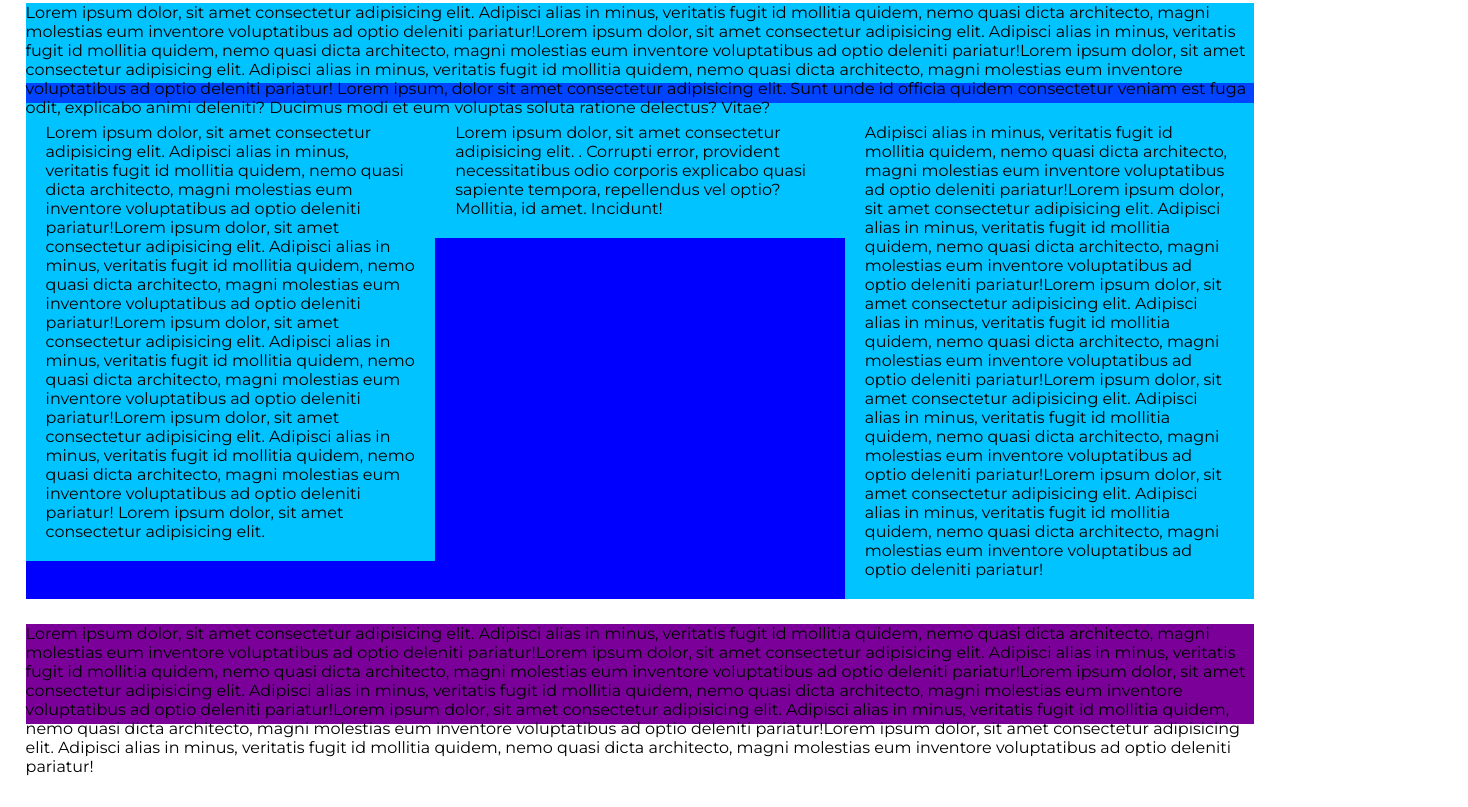
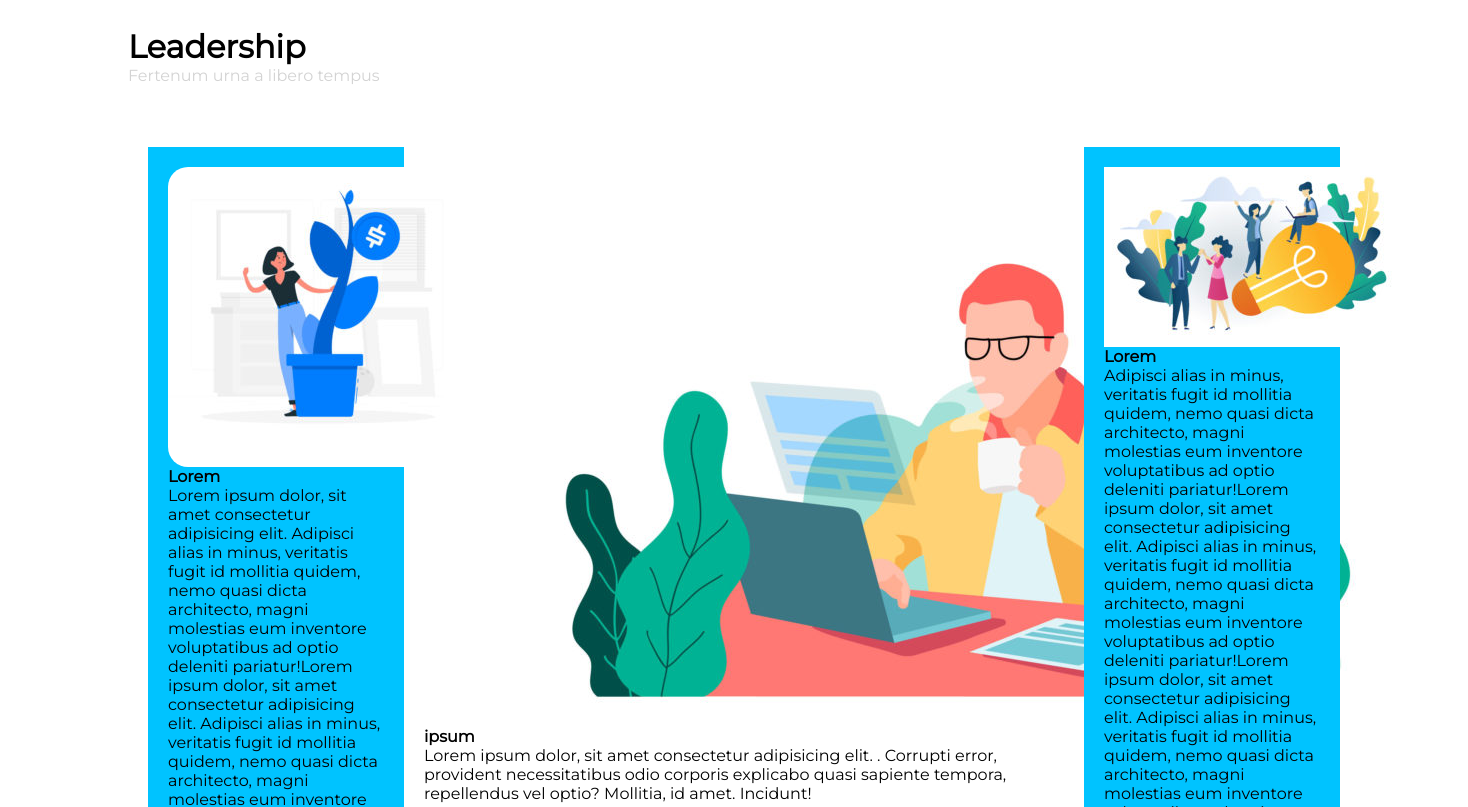
Before and after one commit to sonni46/htmlcss-wp, a plain HTML site: page index.html in a window 1280 px wide. Shown: the part 673-1480 px from the top of the page, 1468 px wide, since content can reach past the window. Before the commit the page ends 1449 px from the top, so only its background shows below. Drawn offline with Linux system fonts and the light colour scheme.

Commit message:
aggiornamento

```diff
--- a/css/style.css
+++ b/css/style.css
@@ -7,7 +7,7 @@
 .beck {
     /* background-color: rgb(216, 122, 240); */
     height: 100px;
-    margin: auto 20% ;
+    margin: auto 10% ;
 }
 .beck .logo {
    height: 70px;
@@ -17,8 +17,6 @@
 
 .menu{
     padding-top: 40px;
-
-
 }
 .nav li {
     display:inline;
@@ -32,7 +30,7 @@
     text-decoration:none;
     color: lightgray;
 }
-
+/* banner  */
 main{
     margin-top: 50px;
 
@@ -40,7 +38,7 @@ main{
 .int-banner {
     /* background-color: burlywood; */
     height: 500px;
-    margin: auto 20% ;
+    margin: auto 10% ;
     position: relative;
 
 }
@@ -68,24 +66,52 @@ main{
     padding-bottom: 5%;
     color: white;
 }
+/* banner  */
+
 .container {
-    background-color: blue;
-    margin: 2%;
+    /* background-color: blue; */
+    width: 100%;
+    margin: 0 10%;
 }
+
 .top {
-    height: 100px;
-    background-color: rgb(0, 195, 255);
-    margin-top: 20px;
-    border-bottom: rgb(0, 68, 255) solid 20px;
+    height: 50px;
+    /* background-color: rgb(0, 195, 255); */
+    margin-top: 50px;
+    margin-bottom: 50px;
+
+}
+.top p {
+    color: lightgray;
+}
+.left img {
+    border-radius: 20px;
+    object-fit: cover;
+}
+
+.center{
+    float: left;
+    width: 50%;
+}
+.center-img {
+    width: 100%;
+    border-radius: 20px;
+    padding-left: 20px;
+    height: 75%;
+
+}
+.left{
+
 }
 .left,
-.center,
 .right {
     float: left;
-    width: calc(100%/3);
+    width: calc( 100% / 5 );
     background-color: rgb(0, 195, 255);
     padding: 20px;
+    margin:20px
 }
+
 .clearfix::after{
     content: "";
     display: table;
--- a/index.html
+++ b/index.html
@@ -46,24 +46,15 @@
           </p>
         </div>
       </div>
-
       <div class="container clearfix">
         <div class="top">
-          Lorem ipsum dolor, sit amet consectetur adipisicing elit. Adipisci
-          alias in minus, veritatis fugit id mollitia quidem, nemo quasi dicta
-          architecto, magni molestias eum inventore voluptatibus ad optio
-          deleniti pariatur!Lorem ipsum dolor, sit amet consectetur adipisicing
-          elit. Adipisci alias in minus, veritatis fugit id mollitia quidem,
-          nemo quasi dicta architecto, magni molestias eum inventore
-          voluptatibus ad optio deleniti pariatur!Lorem ipsum dolor, sit amet
-          consectetur adipisicing elit. Adipisci alias in minus, veritatis fugit
-          id mollitia quidem, nemo quasi dicta architecto, magni molestias eum
-          inventore voluptatibus ad optio deleniti pariatur! Lorem ipsum, dolor
-          sit amet consectetur adipisicing elit. Sunt unde id officia quidem
-          consectetur veniam est fuga odit, explicabo animi deleniti? Ducimus
-          modi et eum voluptas soluta ratione delectus? Vitae?
+          <h1>Leadership</h1>
+          <p>Fertenum urna a libero tempus</p>
         </div>
         <div class="left">
+          <img src="img/img-1.jpg" alt="" />
+          <h4>Lorem</h4>
+          <p>
           Lorem ipsum dolor, sit amet consectetur adipisicing elit. Adipisci
           alias in minus, veritatis fugit id mollitia quidem, nemo quasi dicta
           architecto, magni molestias eum inventore voluptatibus ad optio
@@ -78,13 +69,22 @@
           veritatis fugit id mollitia quidem, nemo quasi dicta architecto, magni
           molestias eum inventore voluptatibus ad optio deleniti pariatur! Lorem
           ipsum dolor, sit amet consectetur adipisicing elit.
+        </p>
         </div>
         <div class="center">
-          Lorem ipsum dolor, sit amet consectetur adipisicing elit. . Corrupti
-          error, provident necessitatibus odio corporis explicabo quasi sapiente
-          tempora, repellendus vel optio? Mollitia, id amet. Incidunt!
+            <div class="center-img">
+                <img src="img/banner-2.jpg" alt="" />
+            </div>
+          <h4>ipsum</h4>
+            <p> Lorem ipsum dolor, sit amet consectetur adipisicing elit. . Corrupti
+            error, provident necessitatibus odio corporis explicabo quasi sapiente
+            tempora, repellendus vel optio? Mollitia, id amet. Incidunt!
+            </p>
+
         </div>
         <div class="right">
+            <img src="img/img-3.jpg" alt="">
+            <h4>Lorem</h4>
           Adipisci alias in minus, veritatis fugit id mollitia quidem, nemo
           quasi dicta architecto, magni molestias eum inventore voluptatibus ad
           optio deleniti pariatur!Lorem ipsum dolor, sit amet consectetur
```
